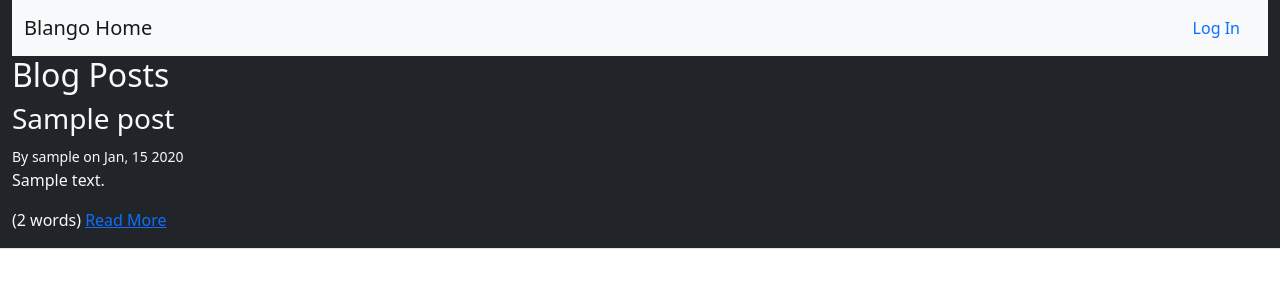
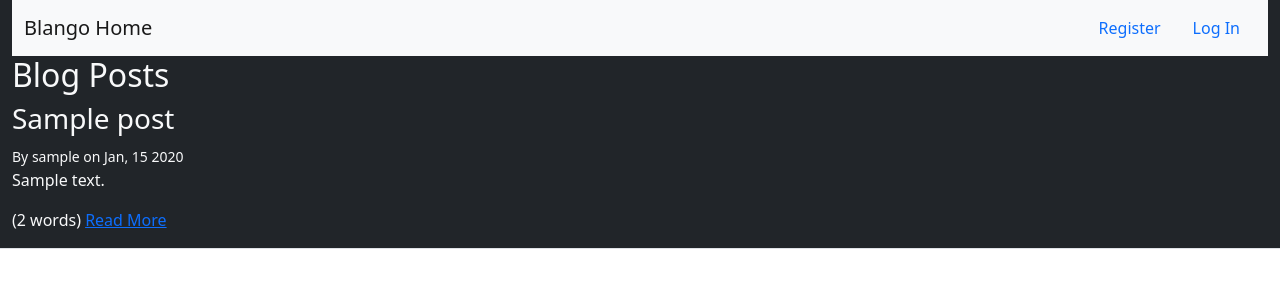
Before and after one commit to Abdurahman-hassan/DjangoGears, a Django app: template templates/blog/index.html in a window 1280 px wide. Shown: the top 300 px of the page. Run offline with Django 4.2, Linux system fonts and the light colour scheme; the template is opened without the code that fills it: most values are stand-ins (such as "Sample title", 1, 10 or a date in 2020); parts of the project's set-up code (start-up, migrations or seed data) failed here and were passed over; some libraries are stand-ins or nearby versions.

Commit message:
Add django_registration_register

```diff
--- a/templates/base.html
+++ b/templates/base.html
@@ -24,6 +24,7 @@
                       <a class="nav-link" href="{% url "profile" %}">Profile</a>
                       <a class="nav-link" href="{% url "logout" %}">Log Out</a>
                   {% else %}
+                      <a class="nav-link" href="{% url "django_registration_register" %}">Register</a>
                       <a class="nav-link" href="{% url "login" %}">Log In</a>
                   {% endif %}
               </div>
```
